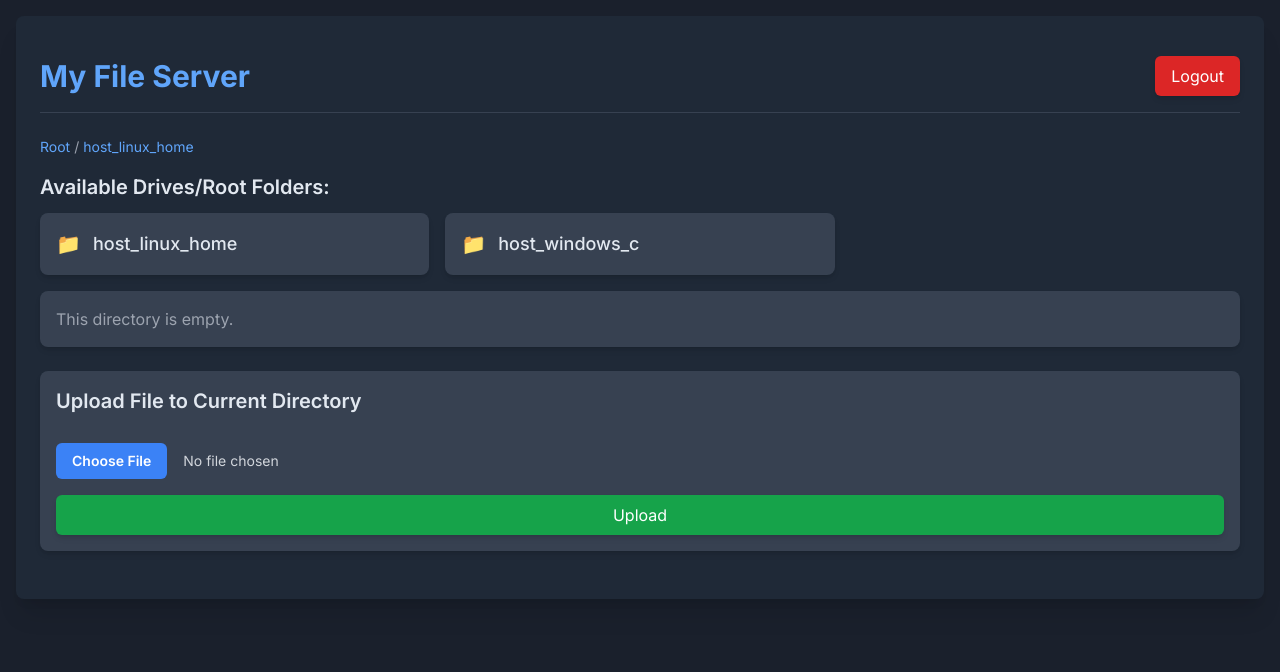
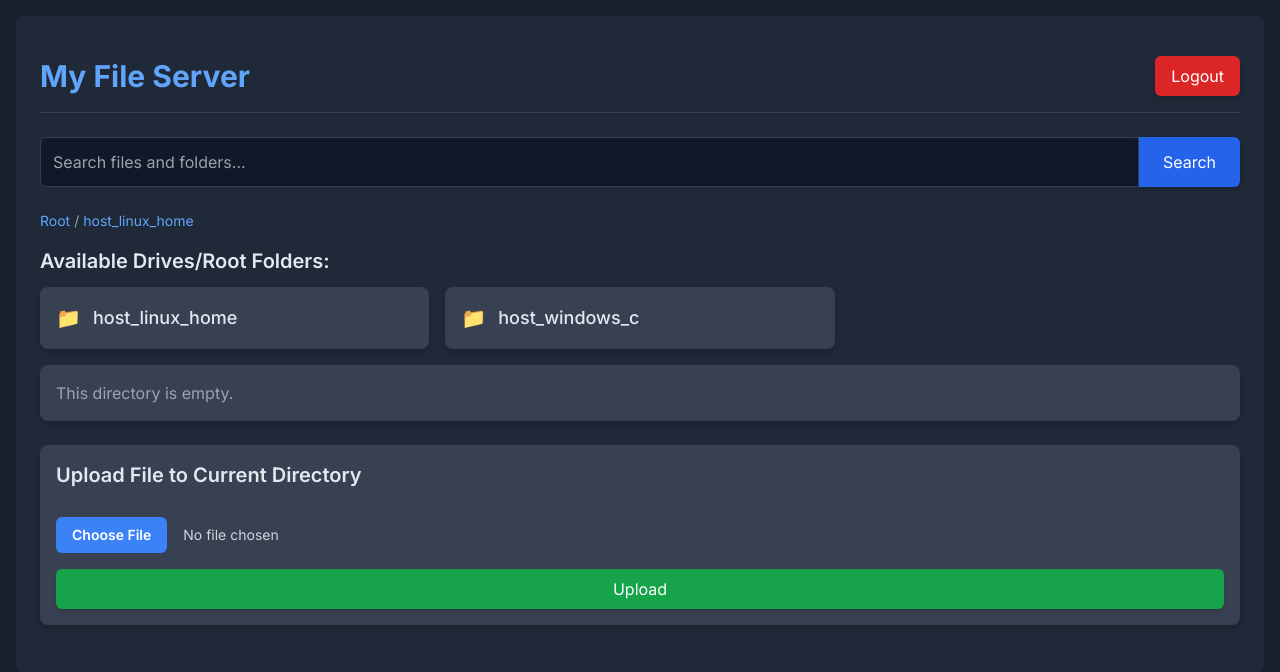
Before and after one commit to pawanxcaliber/File-Server, a Flask app: page /?path=/host_linux_home in a window 1280 px wide. Shown: the top 672 px of the page. Run offline with Flask 3, Linux system fonts and the light colour scheme; the visitor is signed in with stand-in values (Sample User, id 1); parts of the project's set-up code (start-up, migrations or seed data) failed here and were passed over; some libraries are stand-ins or nearby versions.

Commit message:
first commit

```diff
--- a/app.py
+++ b/app.py
@@ -3,6 +3,7 @@ from flask import Flask, render_template, request, redirect, url_for, session, s
 from werkzeug.security import generate_password_hash, check_password_hash
 from functools import wraps
 import mimetypes
+import fnmatch # For wildcard matching in search
 
 # --- Flask App Configuration ---
 app = Flask(__name__, template_folder='templates', static_folder='static')
@@ -49,6 +50,12 @@ FORBIDDEN_PATHS_RELATIVE_WINDOWS = [
 
 # Ensure all paths are absolute and normalized
 BASE_MOUNT_POINTS_IN_CONTAINER = {k: os.path.abspath(v) for k, v in BASE_MOUNT_POINTS_IN_CONTAINER.items()}
+
+# --- Custom Jinja2 Filters ---
+@app.template_filter('dirname')
+def dirname_filter(s):
+    """Returns the directory name of a path."""
+    return os.path.dirname(s)
 
 # --- Helper Functions ---
 
@@ -144,13 +151,13 @@ def get_current_directory_listing(current_path):
                 continue # Skip this item if it leads to a forbidden path
 
             if os.path.isdir(item_path):
-                items.append({'name': item_name, 'type': 'directory'})
+                items.append({'name': item_name, 'type': 'directory', 'full_path': item_path}) # Added full_path
             elif os.path.isfile(item_path):
                 try:
                     size = os.path.getsize(item_path)
                 except OSError: # Handle cases where size might not be accessible
                     size = 0
-                items.append({'name': item_name, 'type': 'file', 'size': size})
+                items.append({'name': item_name, 'type': 'file', 'size': size, 'full_path': item_path}) # Added full_path
     except PermissionError:
         flash(f"Permission denied to access '{current_path}'. Check Docker volume mounts and container user permissions.", 'danger')
     except Exception as e:
@@ -168,6 +175,68 @@ def format_size(size_bytes):
     else:
         return f"{size_bytes / (1024 * 1024 * 1024):.2f} GB"
 
+def search_files(query, search_paths):
+    """
+    Searches for files and directories matching the query within specified search_paths.
+    Returns a list of dictionaries with 'name', 'type', 'full_path', 'size' (for files).
+    Supports wildcard search using fnmatch.
+    """
+    found_items = []
+
+    # --- MODIFICATION START ---
+    # Add wildcards to the query to allow partial matching (e.g., "found" matches "Foundation")
+    # If the query already contains a wildcard, don't add more.
+    search_pattern = query.lower()
+    if '*' not in search_pattern and '?' not in search_pattern:
+        search_pattern = f"*{search_pattern}*"
+    # --- MODIFICATION END ---
+
+    for base_path in search_paths:
+        if not os.path.exists(base_path):
+            continue # Skip non-existent paths
+
+        for root, dirnames, filenames in os.walk(base_path):
+            # Do not traverse into forbidden directories
+            # We need to check 'root' before continuing deeper
+            if not is_path_allowed(root):
+                dirnames[:] = [] # Prevent os.walk from entering forbidden subdirectories
+                continue
+
+            # Check dirnames for allowed/forbidden paths before continuing deeper
+            # IMPORTANT: Modifying dirnames in-place affects os.walk's traversal
+            allowed_dirnames = []
+            for dirname in dirnames:
+                full_dirname_path = os.path.join(root, dirname)
+                if is_path_allowed(full_dirname_path):
+                    allowed_dirnames.append(dirname)
+            dirnames[:] = allowed_dirnames # Update dirnames in-place for os.walk
+
+            # Search for matching directories
+            for dirname in dirnames:
+                full_path = os.path.join(root, dirname)
+                # --- MODIFICATION START ---
+                if fnmatch.fnmatch(dirname.lower(), search_pattern):
+                # --- MODIFICATION END ---
+                    found_items.append({'name': dirname, 'type': 'directory', 'full_path': full_path})
+
+            # Search for matching files
+            for filename in filenames:
+                full_path = os.path.join(root, filename)
+                # --- MODIFICATION START ---
+                if is_path_allowed(full_path) and fnmatch.fnmatch(filename.lower(), search_pattern):
+                # --- MODIFICATION END ---
+                    try:
+                        size = os.path.getsize(full_path)
+                    except OSError:
+                        size = 0 # Cannot get size
+                    found_items.append({'name': filename, 'type': 'file', 'size': size, 'full_path': full_path})
+
+    # Sort results: directories first, then files, then by name
+    found_items.sort(key=lambda x: (x['type'] != 'directory', x['name'].lower()))
+
+    return found_items
+
+
 # --- Routes ---
 
 @app.route('/')
@@ -182,7 +251,7 @@ def index():
             return redirect(url_for('index', path=list(BASE_MOUNT_POINTS_IN_CONTAINER.values())[0]))
         else:
             flash("No base mount points configured. Please configure BASE_MOUNT_POINTS_IN_CONTAINER in app.py", 'danger')
-            return render_template('index.html', current_path='/', items=[], allowed_paths_display=[])
+            return render_template('index.html', current_path='/', items=[], allowed_paths_display=[], search_query=None, search_results=[])
 
     current_path = os.path.abspath(current_path_param)
 
@@ -192,7 +261,7 @@ def index():
         if BASE_MOUNT_POINTS_IN_CONTAINER:
             return redirect(url_for('index', path=list(BASE_MOUNT_POINTS_IN_CONTAINER.values())[0]))
         else:
-            return render_template('index.html', current_path='/', items=[], allowed_paths_display=[])
+            return render_template('index.html', current_path='/', items=[], allowed_paths_display=[], search_query=None, search_results=[])
 
     items = get_current_directory_listing(current_path)
 
@@ -261,7 +330,36 @@ def index():
                            parent_path=parent_path,
                            path_segments=path_segments,
                            allowed_paths_display=allowed_paths_display,
-                           format_size=format_size) # Pass function to template
+                           format_size=format_size,
+                           search_query=None, # No search query on initial load
+                           search_results=[]) # No search results on initial load
+
+
+@app.route('/search', methods=['GET'])
+@login_required
+def search():
+    """Search for files and directories."""
+    query = request.args.get('query', '').strip()
+    search_results = []
+    if query:
+        # Determine the paths to search within
+        # For simplicity, search all configured base mount points
+        search_paths = list(BASE_MOUNT_POINTS_IN_CONTAINER.values())
+        search_results = search_files(query, search_paths)
+        flash(f"Search results for '{query}' ({len(search_results)} items found).", 'info')
+        if not search_results:
+            flash("No files or folders found matching your search query.", 'warning')
+
+    return render_template('index.html',
+                           current_path=None, # No specific path when showing search results
+                           items=[], # No regular directory listing
+                           parent_path=None,
+                           path_segments=[], # No breadcrumbs for search results
+                           allowed_paths_display=[], # Not showing initial mounts for search
+                           format_size=format_size,
+                           search_query=query,
+                           search_results=search_results)
+
 
 @app.route('/login', methods=['GET', 'POST'])
 def login():
--- a/templates/index.html
+++ b/templates/index.html
@@ -104,6 +104,38 @@
             <a href="{{ url_for('logout') }}" class="px-4 py-2 bg-red-600 hover:bg-red-700 text-white rounded-md shadow-md transition duration-200">Logout</a>
         </div>
 
+        <div class="mb-6">
+            <form action="{{ url_for('search') }}" method="get" class="flex">
+                <input type="text" name="query" placeholder="Search files and folders..."
+                       value="{{ search_query if search_query }}"
+                       class="flex-grow p-3 rounded-l-md bg-gray-900 border border-gray-700 focus:outline-none focus:ring-blue-500 focus:border-blue-500 text-white">
+                <button type="submit" class="px-6 py-3 bg-blue-600 hover:bg-blue-700 text-white rounded-r-md shadow-md transition duration-200">Search</button>
+            </form>
+        </div>
+
+        {% if search_query %}
+            <h2 class="text-xl font-semibold mb-3">Search Results for "{{ search_query }}":</h2>
+            <div class="bg-gray-700 rounded-lg shadow-md overflow-hidden mb-6">
+                {% if search_results %}
+                    {% for item in search_results %}
+                        {% if item.type == 'directory' %}
+                            <a href="{{ url_for('index', path=item.full_path) }}" class="file-item">
+                                <span class="file-icon text-yellow-400">📁</span>
+                                <span class="file-name">{{ item.name }}</span>
+                            </a>
+                        {% else %}
+                            <div class="file-item cursor-pointer" onclick="handleFileClick('{{ item.name | e }}', '{{ item.full_path | dirname | e }}')">
+                                <span class="file-icon text-green-400">📄</span>
+                                <span class="file-name">{{ item.name }}</span>
+                                <span class="file-size">{{ format_size(item.size) }}</span>
+                            </div>
+                        {% endif %}
+                    {% endfor %}
+                {% else %}
+                    <p class="p-4 text-gray-400">No results found for "{{ search_query }}".</p>
+                {% endif %}
+            </div>
+        {% else %}
             <div class="mb-4 text-sm text-gray-400 flex items-center flex-wrap">
                 {% if path_segments %}
                     <a href="{{ url_for('index', path=path_segments[0].path) }}" class="text-blue-400 hover:underline">Root</a>
@@ -145,7 +177,7 @@
                             <span class="file-name">{{ item.name }}</span>
                         </a>
                     {% else %}
-                    <div class="file-item cursor-pointer" onclick="handleFileClick('{{ item.name | e }}', '{{ current_path | e }}')">
+                        <div class="file-item cursor-pointer" onclick="handleFileClick('{{ item.name | e }}', '{{ item.full_path | dirname | e }}')">
                             <span class="file-icon text-green-400">📄</span>
                             <span class="file-name">{{ item.name }}</span>
                             <span class="file-size">{{ format_size(item.size) }}</span>
@@ -161,7 +193,7 @@
 
             <div class="mb-6 p-4 bg-gray-700 rounded-lg shadow-md">
                 <h2 class="text-xl font-semibold mb-3">Upload File to Current Directory</h2>
-            <form action="{{ url_for('upload_file') }}" method="post" enctype="multipart/form-data" class="flex flex-col space-y-4"> {# MODIFIED LINE HERE #}
+                <form action="{{ url_for('upload_file') }}" method="post" enctype="multipart/form-data" class="flex flex-col space-y-4">
                     <input type="hidden" name="current_path" value="{{ current_path | e }}">
                     <input type="file" name="file" id="fileInput" class="block w-full text-sm text-gray-300
                         file:mr-4 file:py-2 file:px-4
@@ -172,7 +204,7 @@
                     <button type="submit" class="px-4 py-2 bg-green-600 hover:bg-green-700 text-white rounded-md shadow-md transition duration-200">Upload</button>
                 </form>
             </div>
-    </div>
+        {% endif %}
 
         <div id="videoOptionsModal" class="modal">
             <div class="modal-content">
@@ -201,7 +233,6 @@
             const serverIp = window.location.hostname;
             const serverPort = window.location.port || '5000';
             const fullPathEncoded = encodeURIComponent(currentPath + '/' + filename);
-
             if (isVideoFile(filename)) {
                 // For videos, show the modal with both options
                 const streamUrl = `http://${serverIp}:${serverPort}/download?path=${fullPathEncoded}&action=stream`;
```
Lines whose indentation alone changed are shown as unchanged.
